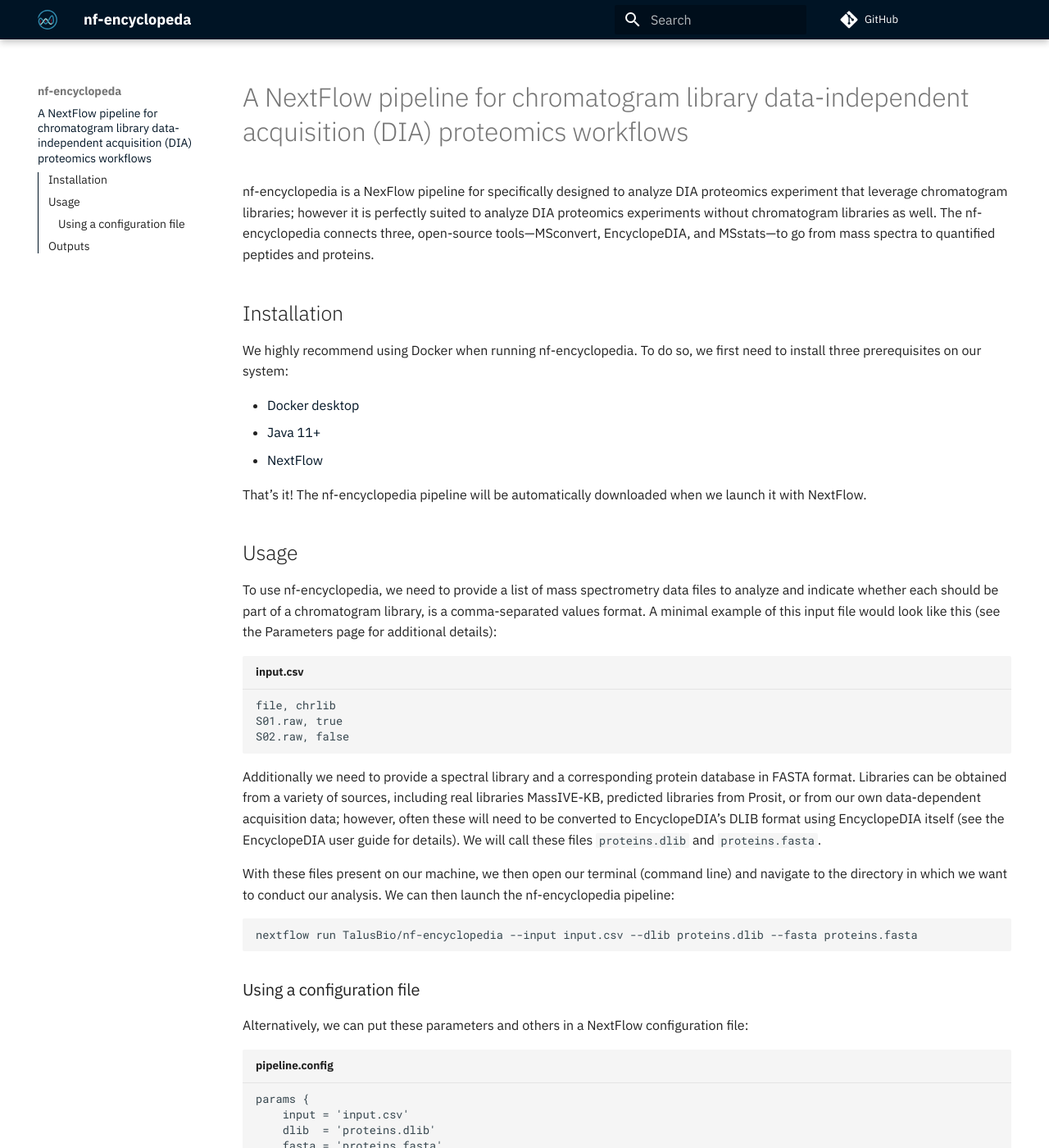
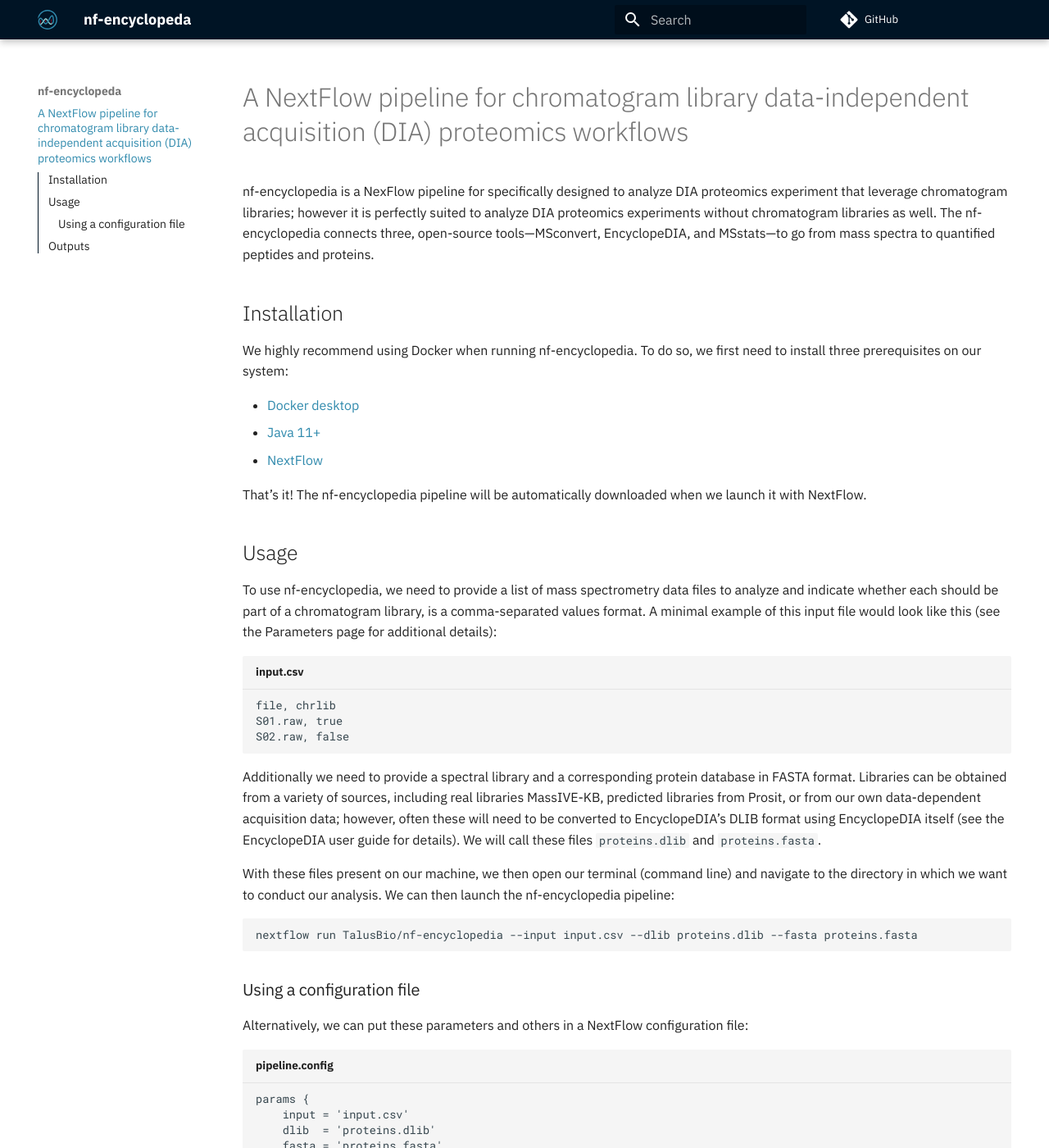
Before and after one commit to TalusBio/nf-encyclopedia, an MkDocs documentation site: the page built from docs/index.md, in a window 1280 px wide and 1400 px high. Shown: the whole window at 82% size. Built offline with MkDocs 1.6.1 and Material for MkDocs 9.7.7, drawn with Linux system fonts in a browser that asks for light colours; comment, search, counter and statistics services are not loaded.

Commit message:
css is pretty good now

```diff
--- a/docs/stylesheets/extra.css
+++ b/docs/stylesheets/extra.css
@@ -4,9 +4,9 @@
   --md-primary-fg-color--dark:       #001425;
   --md-accent-fg-color:              #308AAD;
   --md-accent-fg-color--transparent: #308AAD;
+  --md-typeset-a-color:              #308AAD;
 }
 
 p a {
-  color: var(--md-primary-fg-color--light);
   text-decoration: underline;
 }
```
